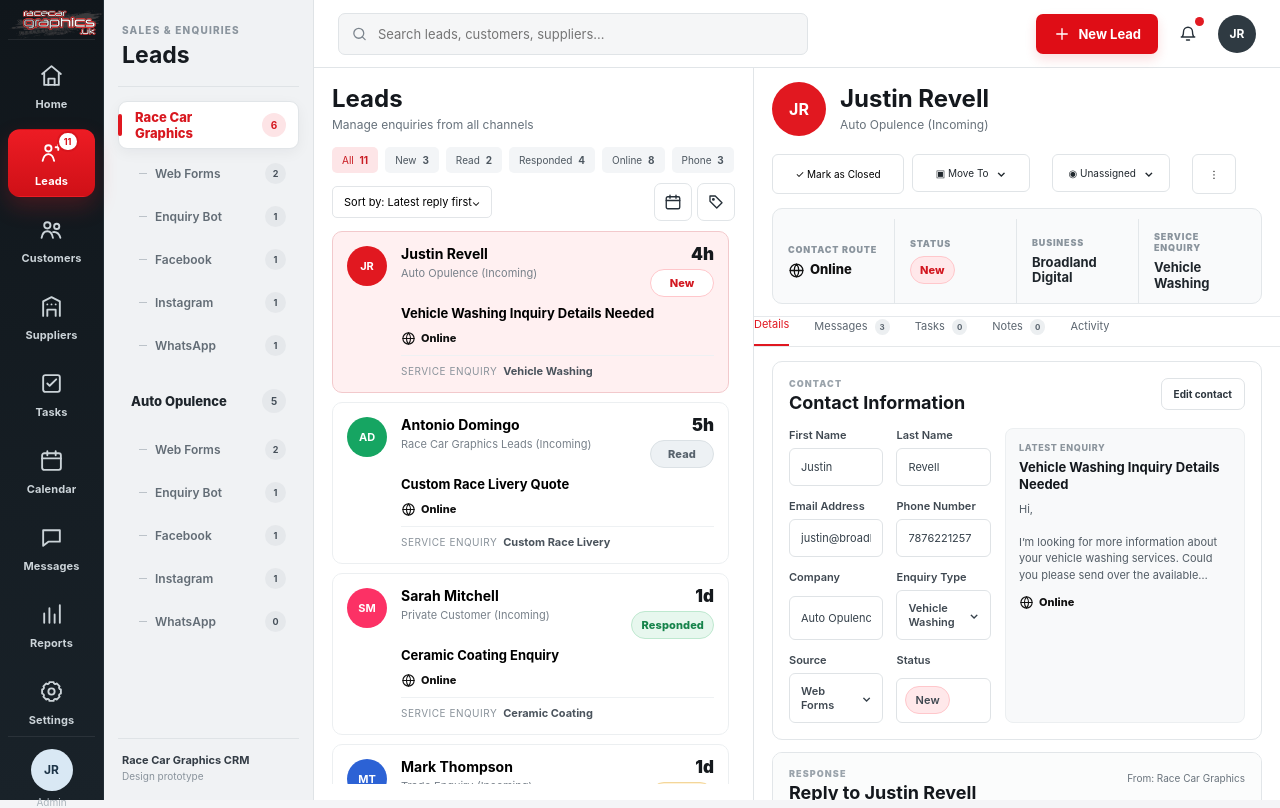
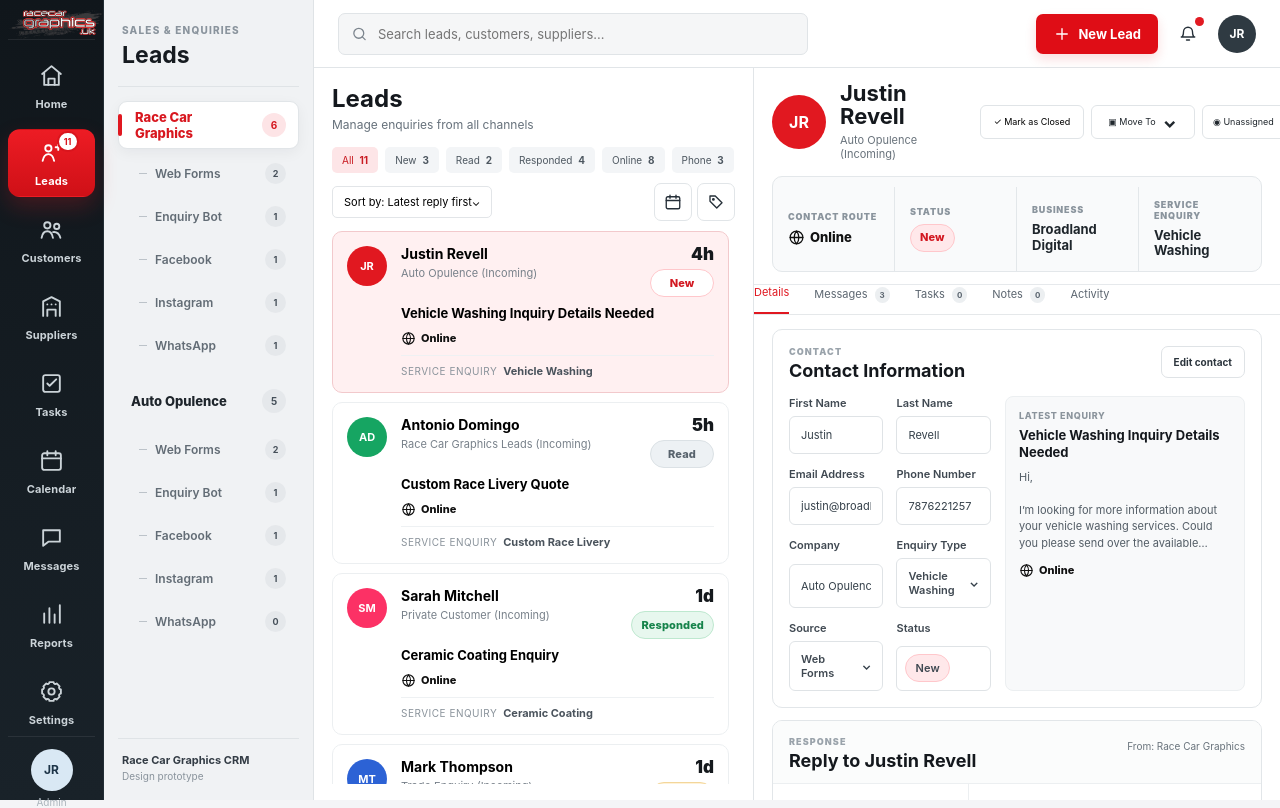
Before and after one commit to broadlanddigital2/rcg-crm-ui-prototype, a Next.js app: page /leads in a window 1280 px wide. Built offline with nearby package versions, Linux system fonts and the light colour scheme.

Commit message:
Keep compact lead actions beside contact name

```diff
--- a/app/globals.css
+++ b/app/globals.css
@@ -987,3 +987,109 @@
   .leadHeaderFact:nth-child(3),
   .leadHeaderFact:nth-child(4){border-top:1px solid #e3e7ea!important}
 }
+
+
+/* ===== Lead header V5: actions beside name, compact controls ===== */
+.leadHeaderBar{
+  display:flex!important;
+  flex-direction:row!important;
+  flex-wrap:nowrap!important;
+  align-items:center!important;
+  justify-content:flex-start!important;
+  gap:18px!important;
+}
+.leadHeaderPerson{
+  flex:0 1 250px!important;
+  min-width:190px!important;
+  max-width:270px!important;
+}
+.leadHeaderName h1{
+  font-size:22px!important;
+  line-height:1.05!important;
+}
+.leadHeaderName p{
+  font-size:11px!important;
+  line-height:1.3!important;
+}
+.detailActions{
+  width:auto!important;
+  display:flex!important;
+  flex:0 0 auto!important;
+  flex-wrap:nowrap!important;
+  align-items:center!important;
+  justify-content:flex-start!important;
+  gap:7px!important;
+  margin:0!important;
+}
+.detailActions>button,
+.detailActions .actionDropdown,
+.detailActions .actionDropdownTrigger{
+  width:104px!important;
+  min-width:104px!important;
+  height:34px!important;
+}
+.detailActions>button{
+  padding:0 9px!important;
+  font-size:9px!important;
+  border-radius:6px!important;
+}
+.detailActions .moreAction{
+  width:38px!important;
+  min-width:38px!important;
+  height:34px!important;
+  font-size:17px!important;
+  line-height:1!important;
+}
+.actionDropdown{
+  width:104px!important;
+  min-width:104px!important;
+  height:34px!important;
+}
+.actionDropdownTrigger{
+  width:104px!important;
+  min-width:104px!important;
+  height:34px!important;
+  padding:0 8px 0 9px!important;
+  gap:6px!important;
+  font-size:9px!important;
+  justify-content:space-between!important;
+}
+.actionDropdownTrigger>span{
+  display:block;
+  min-width:0;
+  white-space:nowrap;
+  line-height:1;
+}
+.actionDropdownTrigger>b{
+  display:grid!important;
+  place-items:center!important;
+  flex:0 0 16px!important;
+  width:16px!important;
+  height:16px!important;
+  margin:0!important;
+  padding:0!important;
+  font-size:17px!important;
+  font-weight:900!important;
+  line-height:16px!important;
+  transform-origin:center!important;
+}
+.actionDropdown.open .actionDropdownTrigger>b{
+  transform:rotate(180deg)!important;
+}
+.leadHeaderFacts{
+  margin-top:0!important;
+  clear:both;
+}
+@media(max-width:1220px){
+  .leadHeaderBar{
+    flex-wrap:wrap!important;
+    align-items:flex-start!important;
+  }
+  .leadHeaderPerson{
+    flex:1 1 100%!important;
+    max-width:none!important;
+  }
+  .detailActions{
+    width:100%!important;
+  }
+}
```
